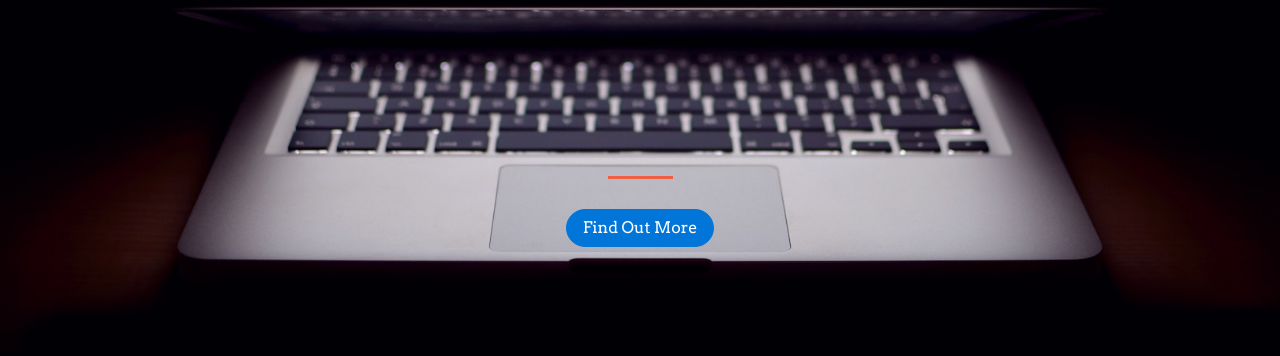
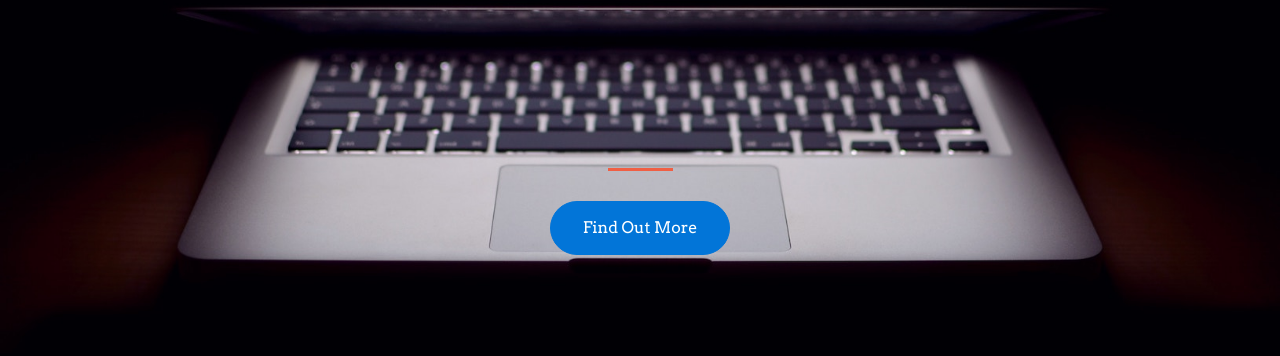
Before and after one commit to SnakesRevenge99/SnakesRevenge99.github.io, a plain HTML site: page index.html in a window 1280 px wide. Shown: the part 306-662 px from the top of the page. Drawn offline with nearby package versions, Linux system fonts and the light colour scheme.

Commit message:
Update index.html

```diff
--- a/index.html
+++ b/index.html
@@ -35,7 +35,7 @@
         <div id="mc_embed_signup_scroll">
        <!-- real people should not fill this in and expect good things - do not remove this or risk form bot signups-->
         <div style="position: absolute; left: -5000px;" aria-hidden="true"><input type="text" name="b_7e679df3cb618da2cf89b160e_222988c61e" tabindex="-1" value=""></div>
-        <div class="clear"><input class="btn btn-primary" type="submit" value="Find Out More" name="Subscribe" id="mc-embedded-subscribe" class="button"></div>
+        <div class="clear"><input class="btn btn-primary btn-xl" type="submit" value="Find Out More" name="Subscribe" id="mc-embedded-subscribe" class="button"></div>
         </div>
     </form>
     </div>
```
